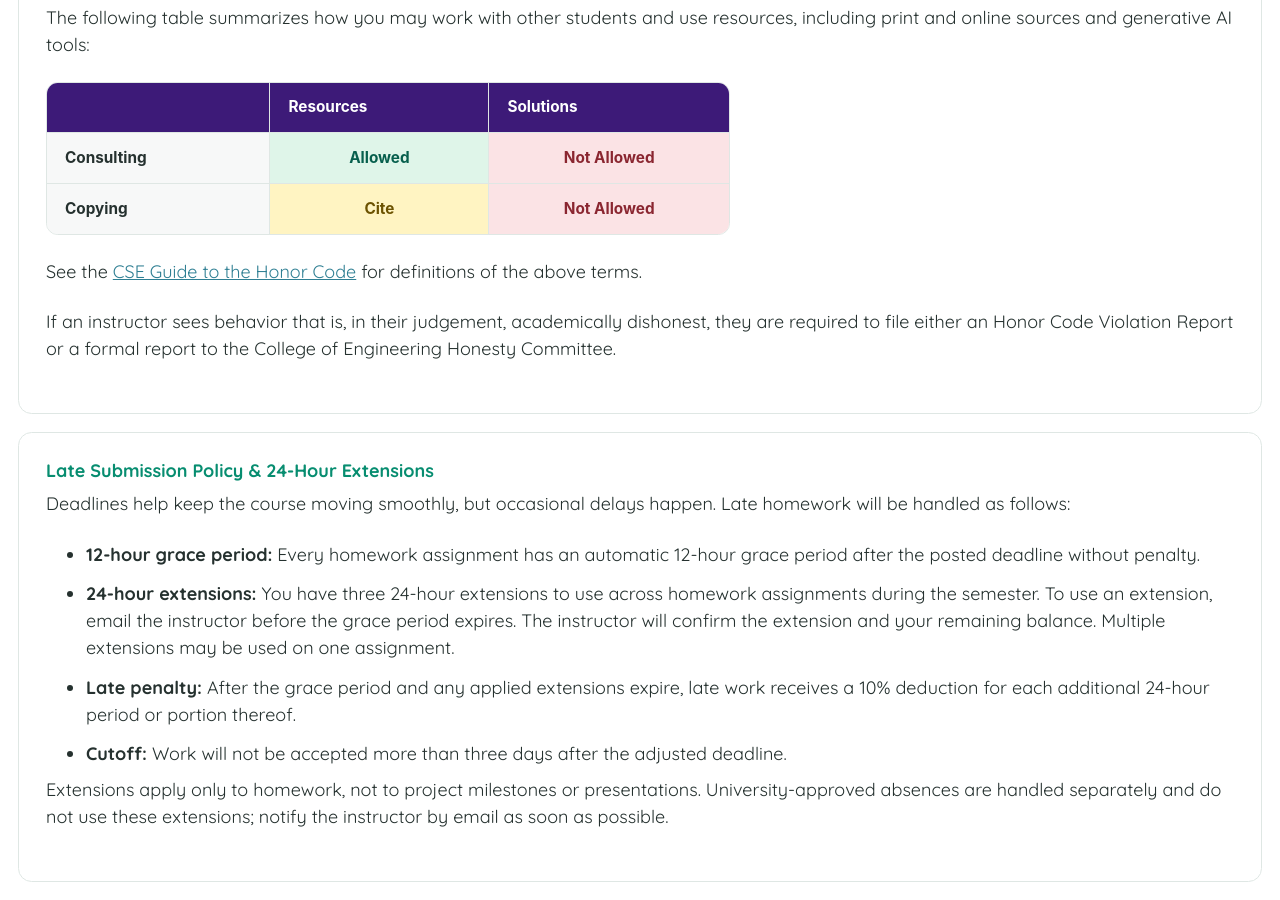
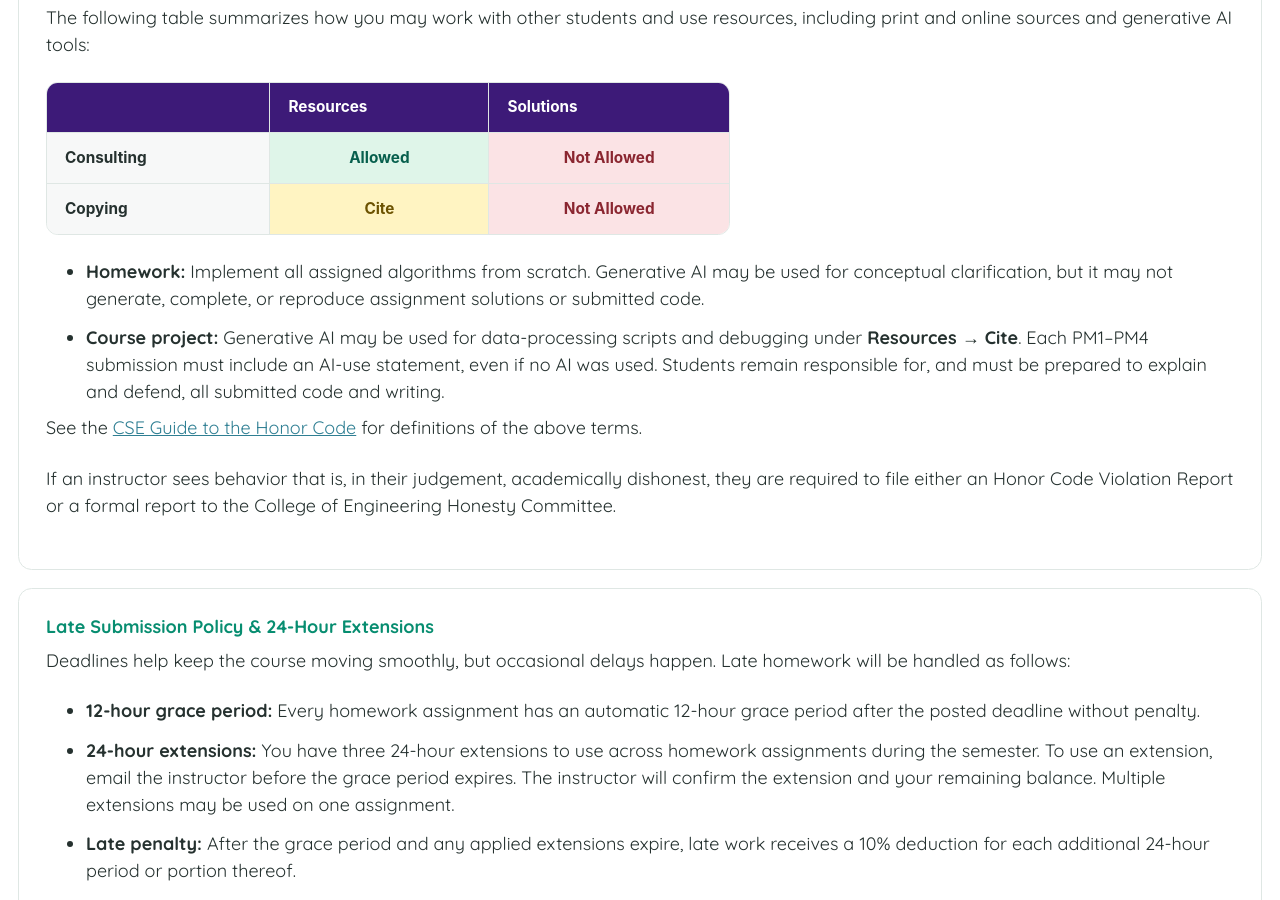
Before and after one commit to bnguyen5/bnguyen5.github.io, a Jekyll site: the page built from _pages/nlp-fall-2026.md, in a window 1280 px wide and 900 px high, scrolled down 4658 px. Built offline with Jekyll 4.4.1, drawn with Linux system fonts in a browser that asks for light colours.

Commit message:
Update nlp-fall-2026.md

```diff
--- a/_pages/nlp-fall-2026.md
+++ b/_pages/nlp-fall-2026.md
@@ -229,6 +229,11 @@ favicon: /images/favicon-nlp.svg
           </table>
         </div>
 
+        <ul class="course-policy-list">
+          <li><strong>Homework:</strong> Implement all assigned algorithms from scratch. Generative AI may be used for conceptual clarification, but it may not generate, complete, or reproduce assignment solutions or submitted code.</li>
+          <li><strong>Course project:</strong> Generative AI may be used for data-processing scripts and debugging under <strong>Resources → Cite</strong>. Each PM1–PM4 submission must include an AI-use statement, even if no AI was used. Students remain responsible for, and must be prepared to explain and defend, all submitted code and writing.</li>
+        </ul>
+
         <p>See the <a href="https://cse.nd.edu/undergraduate/cse-guide-to-the-honor-code/" target="_blank" rel="noopener">CSE Guide to the Honor Code</a> for definitions of the above terms.</p>
         <p>If an instructor sees behavior that is, in their judgement, academically dishonest, they are required to file either an Honor Code Violation Report or a formal report to the College of Engineering Honesty Committee.</p>
       </article>
```
